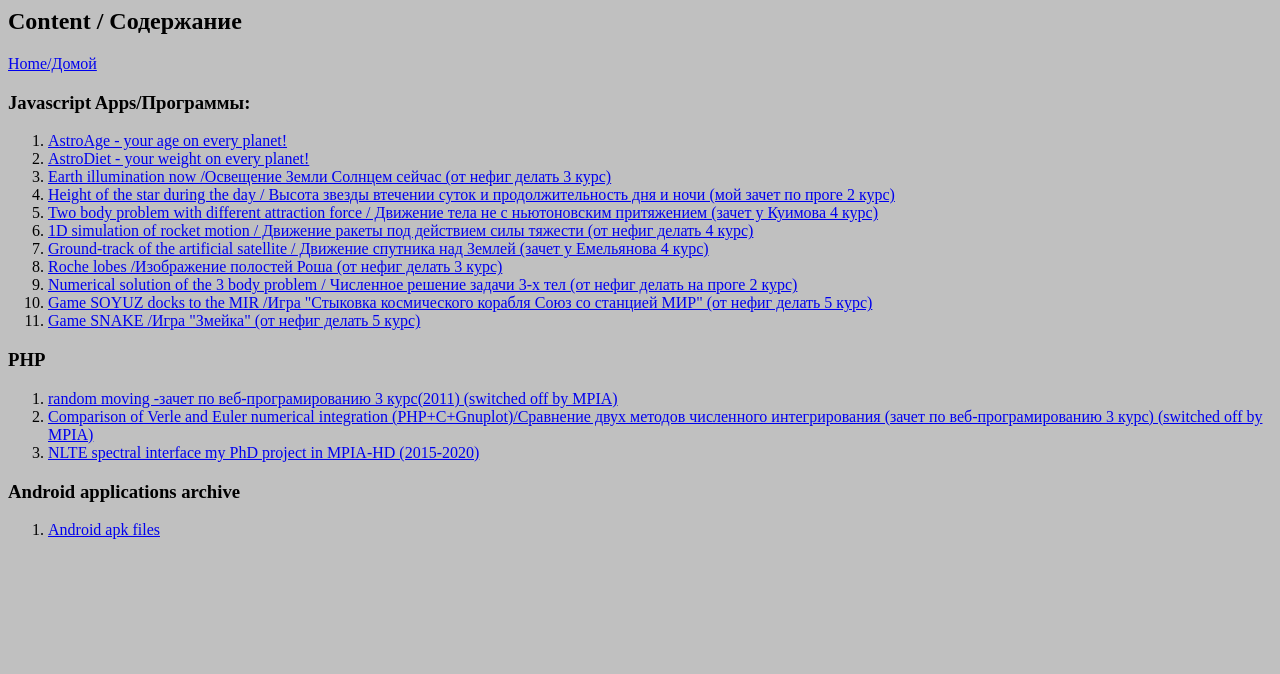
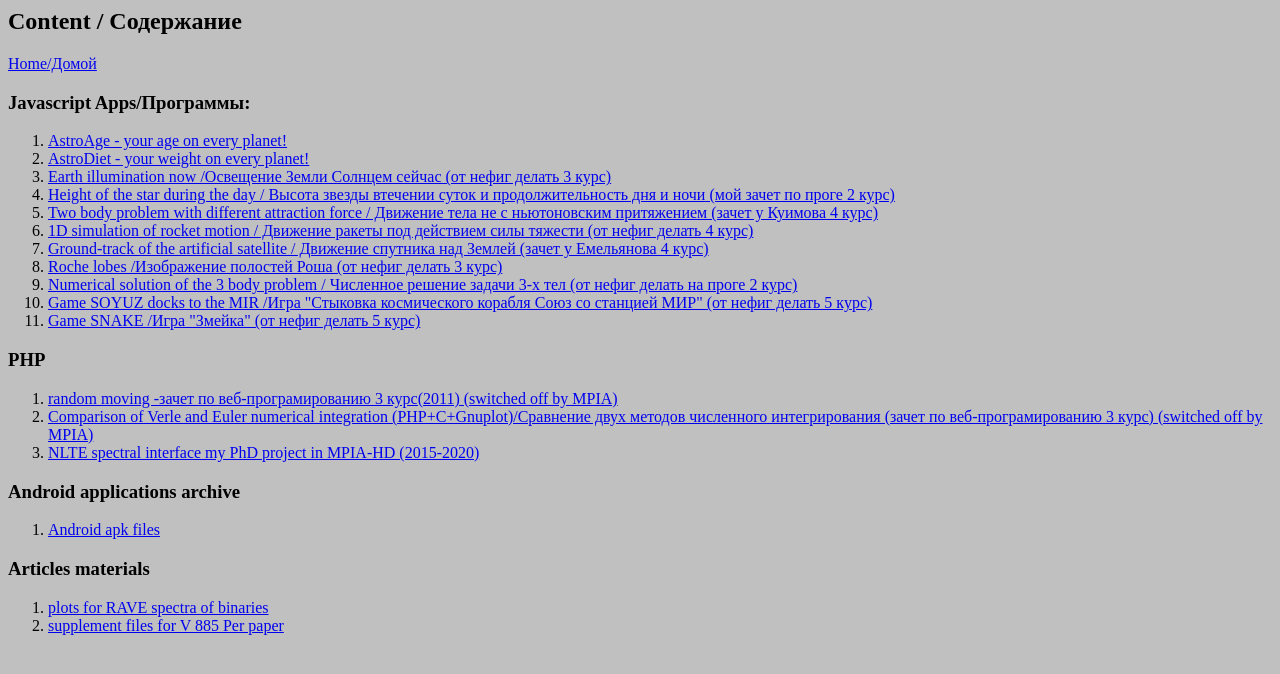
Before and after one commit to mkuasbest/webpage, a plain HTML site: page contents.htm in a window 1280 px wide. Drawn offline with Linux system fonts and the light colour scheme.

Commit message:
Update contents.htm

```diff
--- a/contents.htm
+++ b/contents.htm
@@ -61,6 +61,12 @@
     <LI><A href="apks/">Android apk files</A>
 </OL>
 
+<h3> Articles materials</h3>
+<OL>
+    <LI><A href="rave6m10.htm">plots for RAVE spectra of binaries</A>
+	<LI><A href="v885per.zip">supplement files for V 885 Per paper</A>
+</OL>
+
 </BODY>
 
 </HTML>
```
